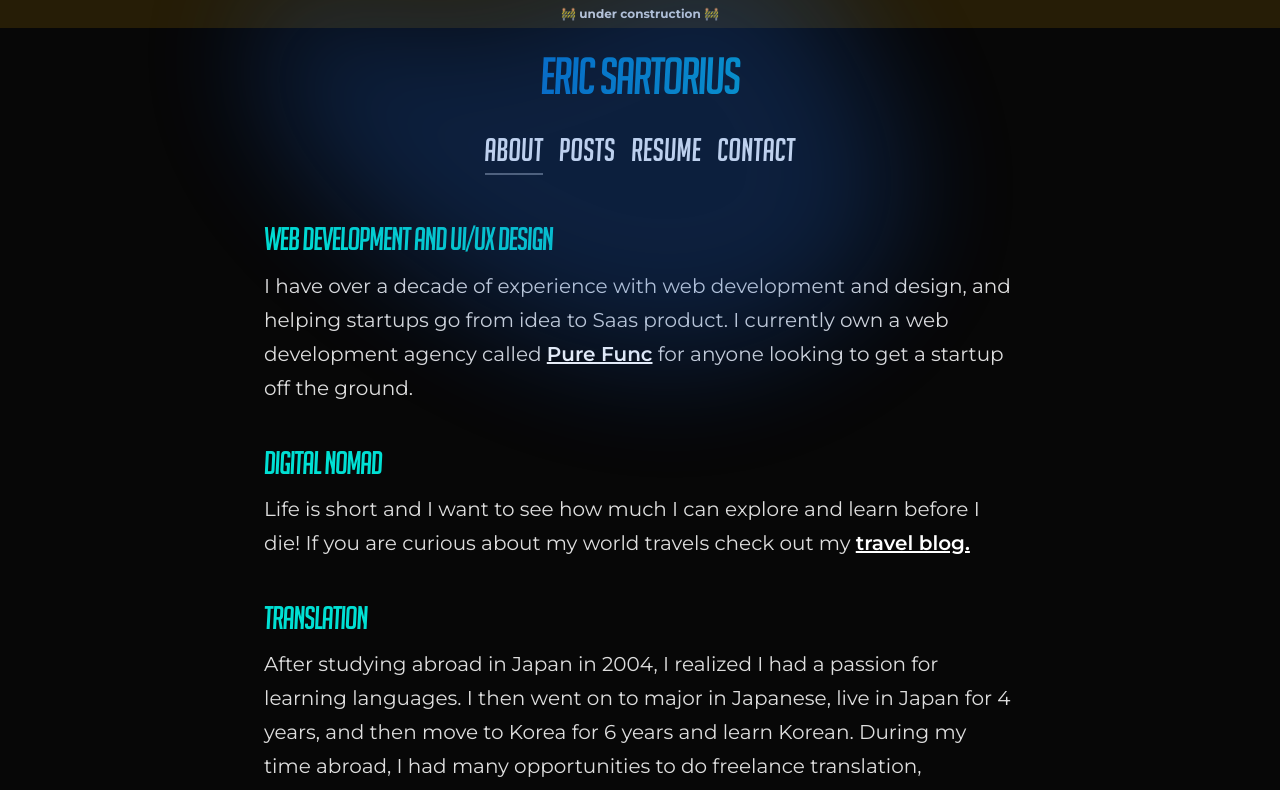
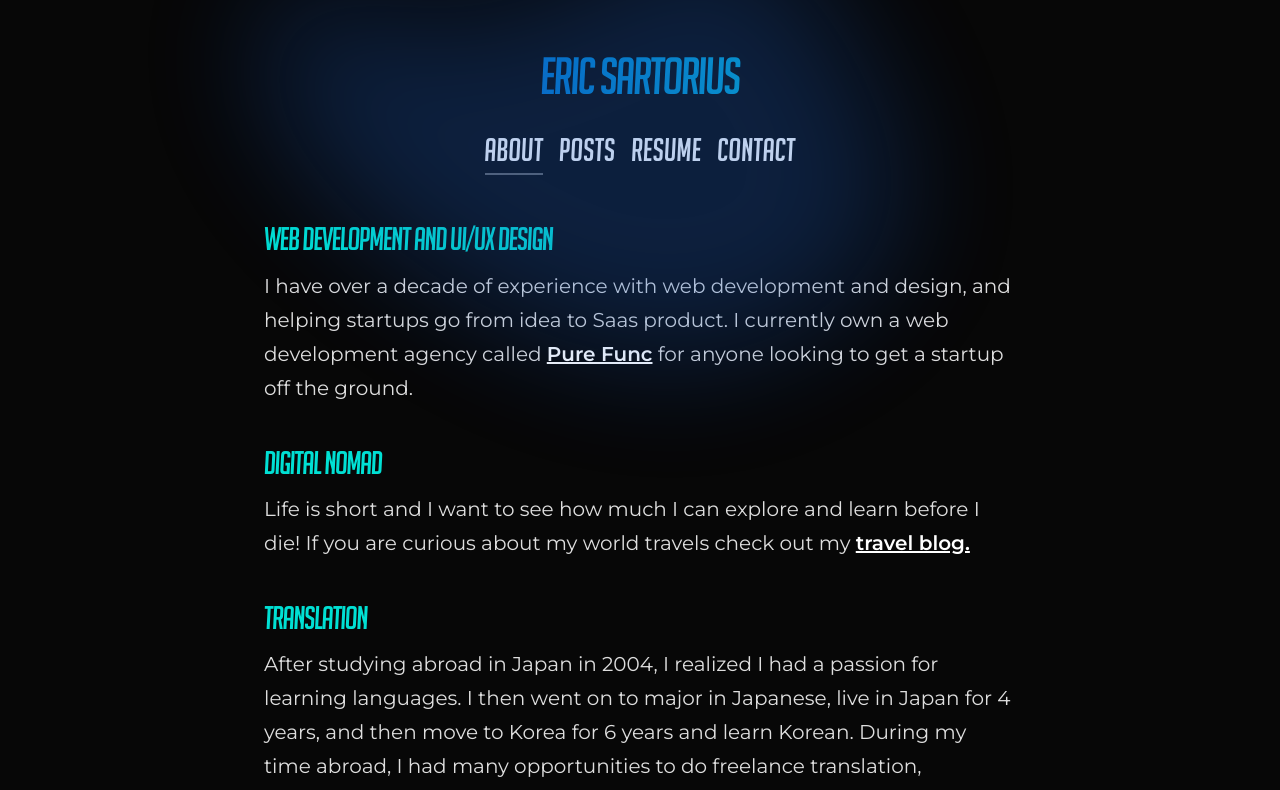
Before and after one commit to EricSSartorius/home, a SvelteKit app: page / in a window 1280 px wide. Shown: the top 790 px of the page. Built offline with nearby package versions, Linux system fonts and the light colour scheme.

Commit message:
Remove construction banner

```diff
--- a/src/routes/+layout.svelte
+++ b/src/routes/+layout.svelte
@@ -1,13 +1,13 @@
 <script lang="ts">
 	import BlobWrapper from '$lib/components/BlobWrapper.svelte';
-	import Construction from '$lib/components/Construction.svelte';
+	// import Construction from '$lib/components/Construction.svelte';
 	import SocialMedia from '$lib/components/SocialMedia.svelte';
 	import '../styles/index.css';
 	import Menu from './Menu.svelte';
 	const { children } = $props();
 </script>
 
-<Construction />
+<!-- <Construction /> -->
 <main class="relative">
 	<BlobWrapper>
 		<h1 class="text-gradient text-center margin-top"><a href="/">Eric Sartorius</a></h1>
```
